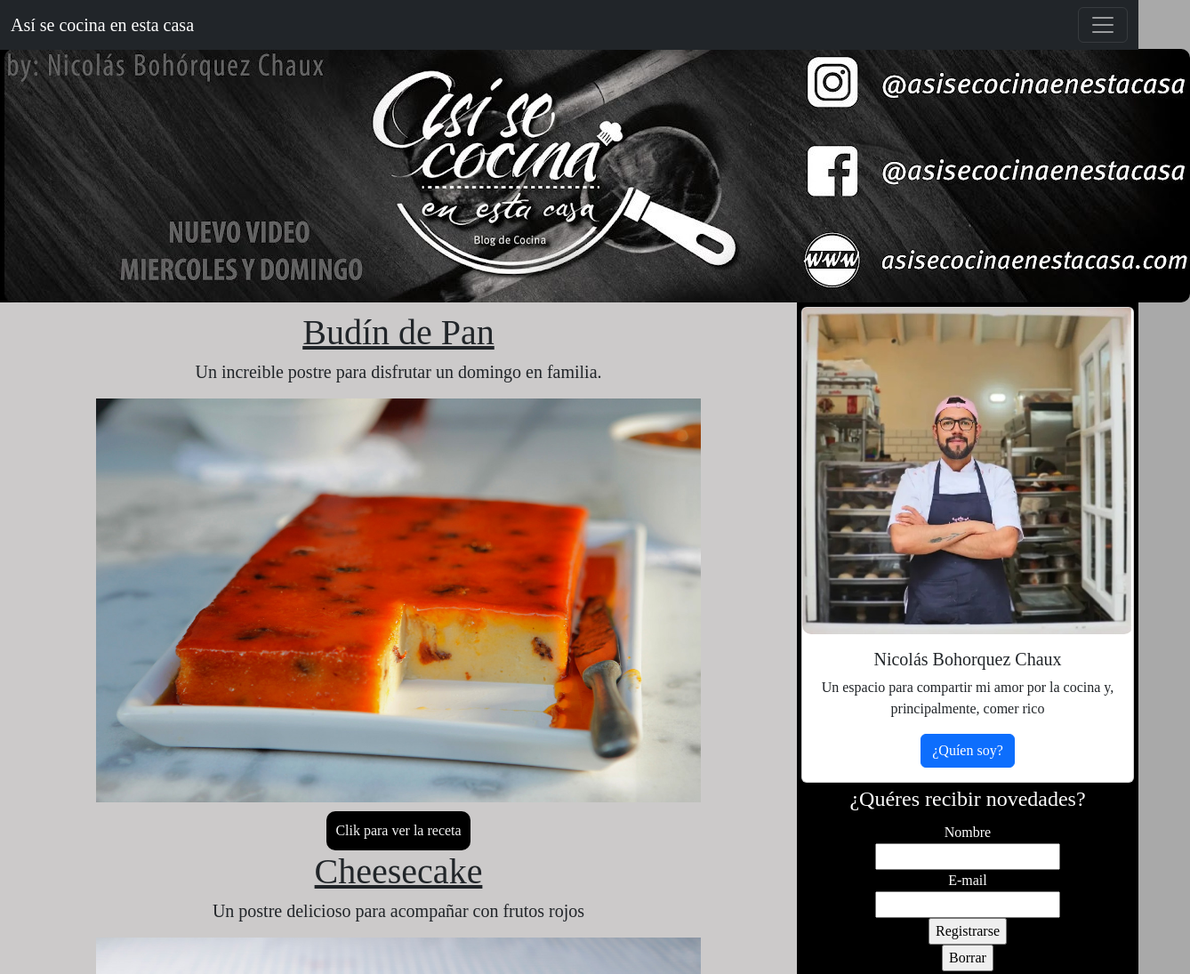
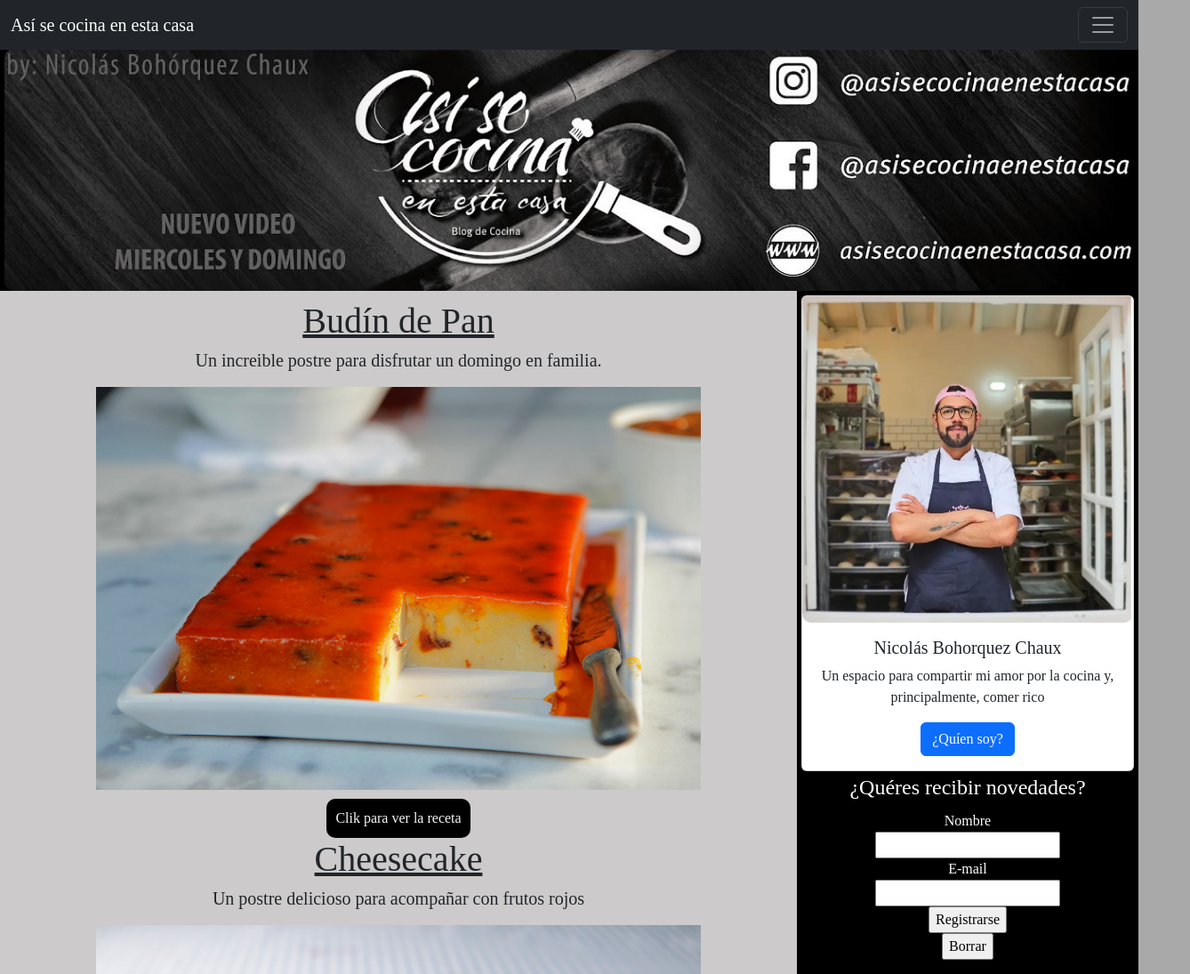
Before and after one commit to roavera/PotreroDigital, a plain HTML site: page index.html in a window 1280 px wide. Shown: the top 1095 px of the page at 89% size, 1338 px wide, since content can reach past the window. Drawn offline with nearby package versions, Linux system fonts and the light colour scheme; a web font is replaced by a local one.

Commit message:
Update index.html

```diff
--- a/index.html
+++ b/index.html
@@ -69,7 +69,7 @@
     <!--Header-->
     <header>
         <div>
-            <img class="Banner" src="public/img/bannerdeyoutube.jpg" alt="Imagen no disponible" >
+            <img class="banner" src="public/img/bannerdeyoutube.jpg" alt="Imagen no disponible" >
         </div>
     </header>
 
```
